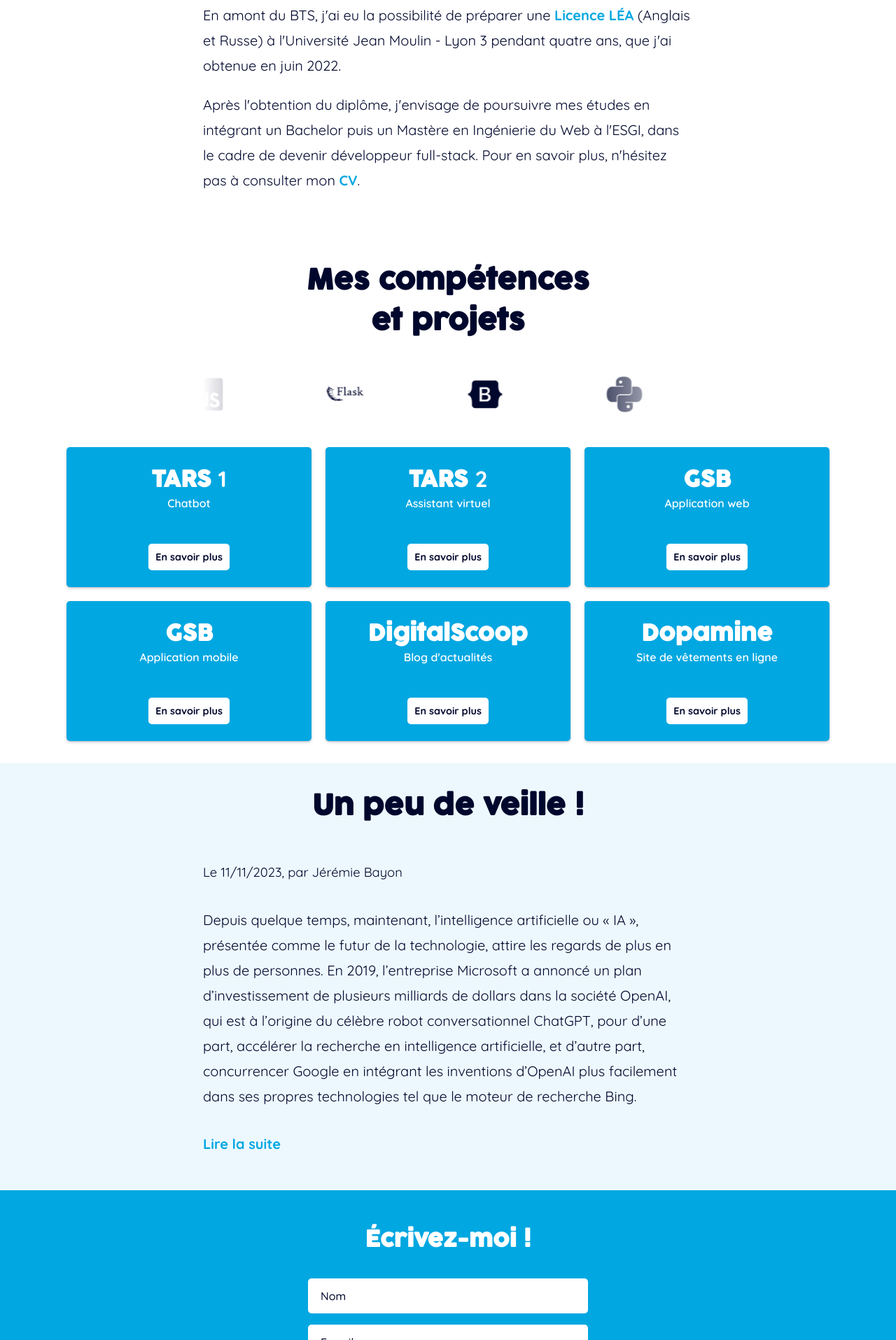
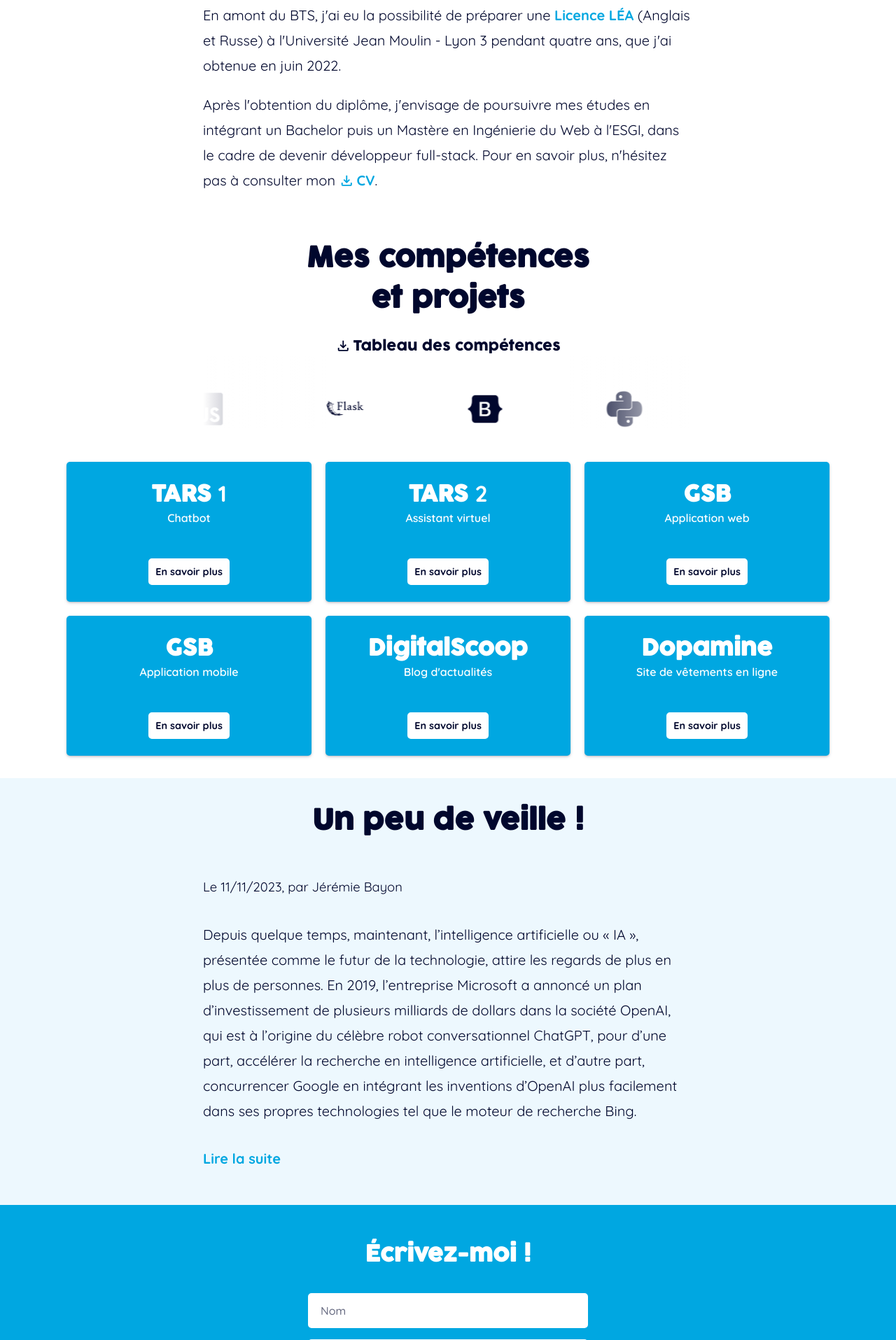
Before and after one commit to Akkyaane/Portfolio, a PHP site: page / in a window 1280 px wide. Shown: the part 1321-3236 px from the top of the page at 70% size. Run offline with PHP 8.4, Linux system fonts and the light colour scheme.

Commit message:
Add link and svg files for about and skills and projects sections

```diff
--- a/assets/css/main.css
+++ b/assets/css/main.css
@@ -451,7 +456,7 @@ header {
 }
 
 .about-content {
-      padding: 2rem 0;
+  padding-top: 2rem;
 }
 
 .about-content a {
@@ -479,6 +484,32 @@ header {
   font-weight: 900;
 }
 
+.curriculum-vitae {
+  align-items: center;
+  display: inline-flex;
+  vertical-align: bottom;
+}
+
+.curriculum-vitae-svg {
+  fill: #00a7e1;
+  margin-right: 2.5px;
+}
+
+.curriculum-vitae:after {
+  background-color: #00a7e1;
+  bottom: 2.5px !important;
+  content: "";
+  height: 2px;
+  left: 0;
+  position: absolute;
+  transition: all 0.3s ease-in-out;
+  width: 0;
+}
+
+.curriculum-vitae:hover:after {
+  width: 100%;
+}
+
 /* Skills and projects */
 .skills-and-projects {
   align-items: center;
@@ -491,6 +522,44 @@ header {
 .skills-title h2 {
   font-family: "Cocogoose", Arial, Helvetica, sans-serif;
   text-align: center;
+}
+
+.skills-container {
+  align-items: center;
+  display: flex;
+  flex-direction: column;
+  justify-content: center;
+}
+
+.skills-table {
+  align-items: center;
+  display: inline-flex;
+  padding-top: 1.5rem;
+  vertical-align: bottom;
+}
+
+.skills-table-svg {
+  fill: #00072d;
+  margin-right: 2.5px;
+}
+
+.skills-container a {
+  font-family: "Cocogoose", Arial, Helvetica, sans-serif;
+}
+
+.skills-container a:after {
+  background-color: #00072d;
+  bottom: -2.5px;
+  content: "";
+  height: 2px;
+  left: 0;
+  position: absolute;
+  transition: all 0.3s ease-in-out;
+  width: 0;
+}
+
+.skills-container a:hover:after {
+  width: 100%;
 }
 
 .skills-slider {
@@ -686,6 +756,7 @@ header {
   background: #ffffff;
   border: 2px solid #ffffff;
   border-radius: 5px;
+  font-weight: 500;
   width: 100%;
 }
 
@@ -693,19 +764,21 @@ header {
 .contact-textarea-container textarea::placeholder {
   color: #00072d;
   font-weight: 500;
+  opacity: 0.6;
 }
 
 .contact-textarea-container textarea {
   background: #ffffff;
   border: 2px solid #ffffff;
   border-radius: 5px;
+  font-weight: 500;
   width: 100%;
 }
 
 .contact-item input:focus,
 .contact-textarea-container textarea:focus {
-      background-color: #f4fcff;
   font-weight: 500;
+  outline: 2px solid #00072d !important;
 }
 
 .submit {
@@ -1383,6 +1498,15 @@ footer {
     position: relative;
   }
 
+  .curriculum-vitae {
+    position: relative;
+  }
+
+  .about-content svg {
+    height: 22.5px;
+    width: 22.5px;
+  }
+
   .about-content span {
     font-size: 1.25rem;
   }
@@ -1395,6 +1519,15 @@ footer {
   .skills-container {
     padding-bottom: 3rem;
     padding-top: 2rem;
+  }
+
+  .skills-container svg {
+    height: 22.5px;
+    width: 22.5px;
+  }
+  .skills-container a {
+    font-size: 1.25rem;
+    position: relative;
   }
 
   .skills-slider {
--- a/index.html
+++ b/index.html
@@ -5,10 +5,16 @@
   <meta charset="UTF-8" />
   <meta name="viewport" content="width=device-width, initial-scale=1.0" />
   <meta name="description" content="Portfolio de Jérémie Bayon, étudiant en informatique à Lyon">
-  <title>Portfolio - Jérémie Bayon</title>
+  <title>Jérémie Bayon - Portfolio</title>
+  <script type="application/ld+json">
+    {
+      "name" : "Jérémie Bayon - Portfolio",
+      "url" : "https://jeremiebayon.fr"
+    }
+  </script>
+  <link rel="icon" href="assets/content/images/icon.png" type="icon" />
   <link rel="stylesheet" href="assets/css/main.css" />
   <link rel="stylesheet" href="https://unpkg.com/aos@next/dist/aos.css" />
-  <link rel="icon" href="assets/content/images/icon.png" type="icon" />
   <script defer src="assets/script.js"></script>
   <script src="https://cdnjs.cloudflare.com/ajax/libs/bodymovin/5.12.2/lottie.min.js"></script>
 </head>
@@ -117,7 +123,12 @@
             l'ESGI, dans le cadre de
             devenir développeur full-stack. Pour en savoir plus,
             n'hésitez pas à consulter mon
-            <a href="assets/content/files/curriculum-vitae-fr.pdf" target="_blank">CV</a>.
+            <a href="assets/content/files/curriculum-vitae-fr.pdf" target="_blank" class="curriculum-vitae"> <svg
+                xmlns="http://www.w3.org/2000/svg" viewBox="0 -960 960 960" class="curriculum-vitae-svg">
+                <path
+                  d="M480-320 280-520l56-58 104 104v-326h80v326l104-104 56 58-200 200ZM240-160q-33 0-56.5-23.5T160-240v-120h80v120h480v-120h80v120q0 33-23.5 56.5T720-160H240Z" />
+              </svg>
+              CV</a>.
           </p>
         </div>
       </div>
@@ -128,6 +139,12 @@
         <div class="skills-title">
           <h2>Mes compétences<br>et projets</h2>
         </div>
+        <a href="assets/content/files/tableau-de-synthese.pdf" target="_blank" class="skills-table"> <svg
+            xmlns="http://www.w3.org/2000/svg" viewBox="0 -960 960 960" class="skills-table-svg">
+            <path
+              d="M480-320 280-520l56-58 104 104v-326h80v326l104-104 56 58-200 200ZM240-160q-33 0-56.5-23.5T160-240v-120h80v120h480v-120h80v120q0 33-23.5 56.5T720-160H240Z" />
+          </svg>
+          Tableau des compétences</a>
         <div class="skills-slider">
           <div class="logos">
             <img src="assets/content/images/html-logo.png" alt="Logo HTML" />
@@ -251,8 +268,7 @@
           </div>
           <div class="contact-textarea-container">
             <div class="contact-item">
-              <textarea name="message" id="message" cols="30" rows="5" placeholder="Entrez votre message..."
-                required></textarea>
+              <textarea name="message" id="message" cols="30" rows="5" placeholder="Message" required></textarea>
             </div>
           </div>
           <input type="submit" class="submit" value="Envoyer">
@@ -263,7 +279,7 @@
 
   <footer>
     <div class="copyright">
-      <p>© 2023 J. BAYON</p>
+      <p>© 2024 J. BAYON</p>
     </div>
     <div class="footer-links">
       <button class="footer-link-2">
```
Also changed, not shown: other parts of assets/css/main.css (+88 -23 lines), assets/content/images/icon.png, 1 other file. Lines whose indentation alone changed are shown as unchanged.
